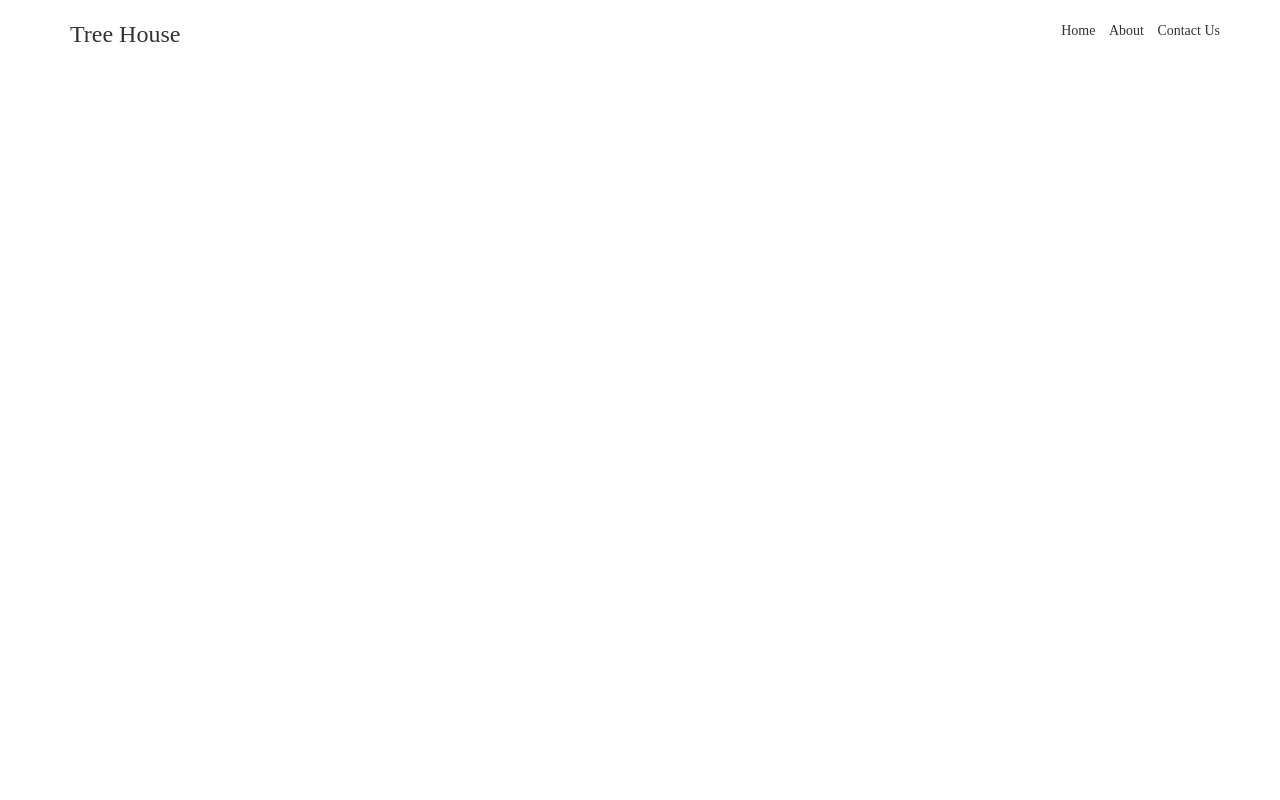
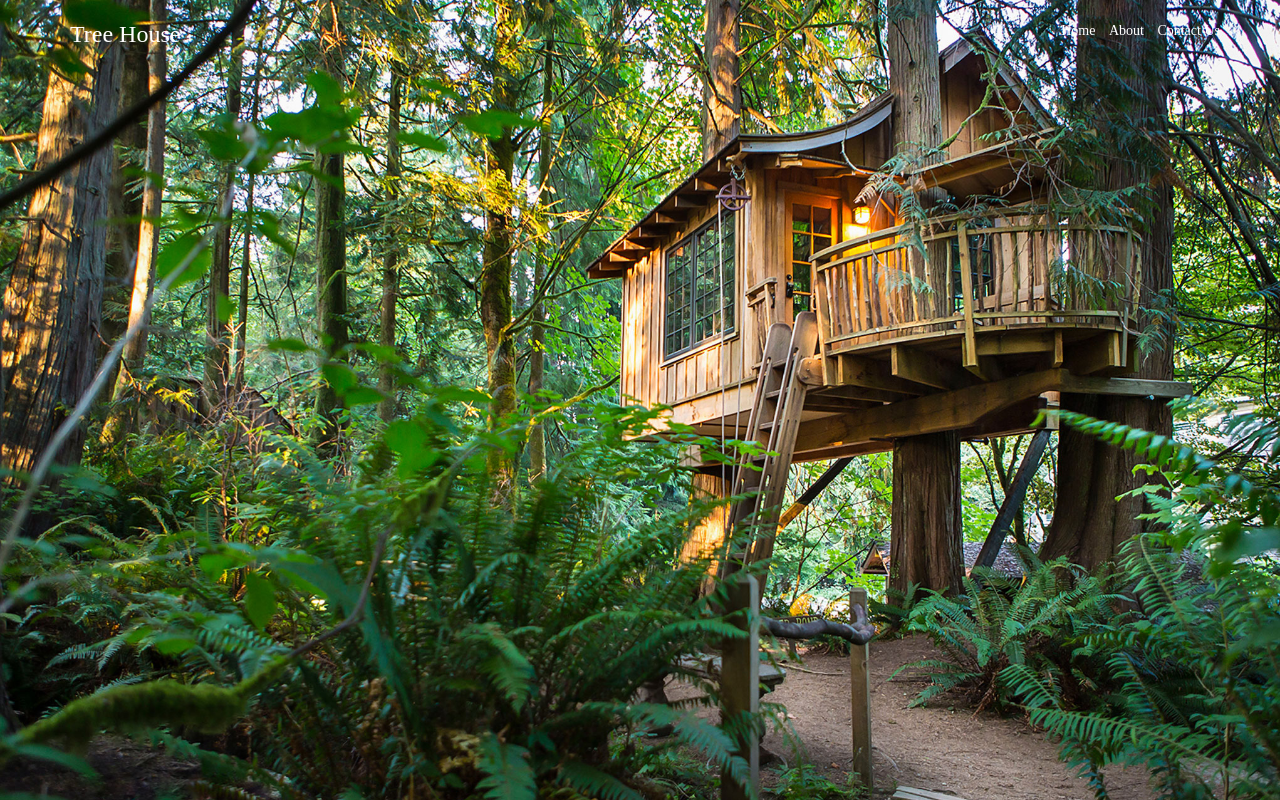
Before and after one commit to rheena/tree-house, a plain HTML site: page index.html in a window 1280 px wide. Drawn offline with nearby package versions, Linux system fonts and the light colour scheme.

Commit message:
add background image

```diff
--- a/css/styles.css
+++ b/css/styles.css
@@ -12,4 +12,8 @@
 
 body {
 	font-family: 'Raleway';
+	color: #fff;
+	background: url(/img/treehouse.jpg);
+	background-repeat: no-repeat;
+	background-size: cover;
 }
```
